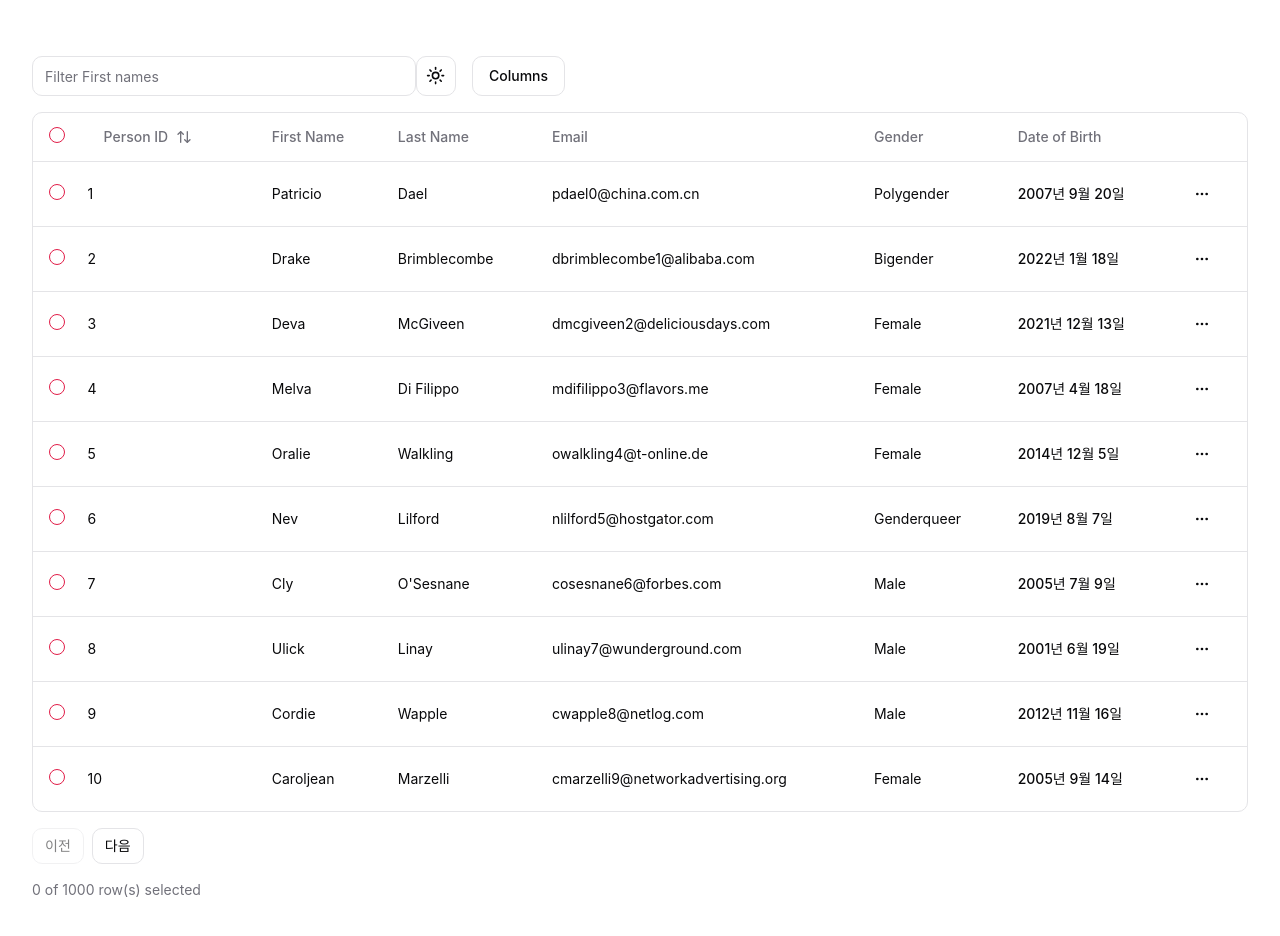
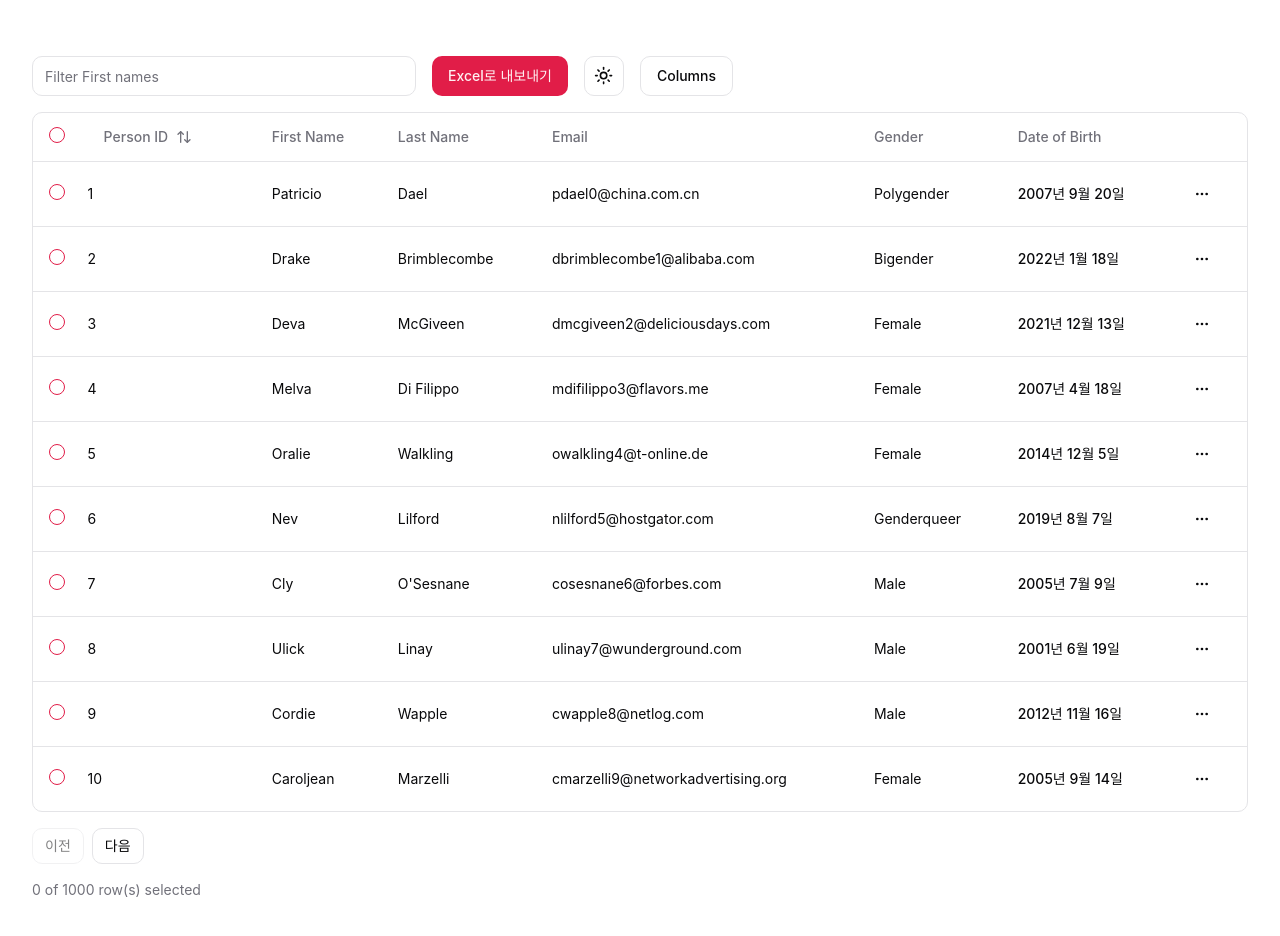
Before and after one commit to min33sky/tabletable, a Next.js app: page /people in a window 1280 px wide. Shown: the top 936 px of the page. Built offline with nearby package versions, Linux system fonts and the light colour scheme; a web font is replaced by a local one.

Commit message:
feat: export to excel

```diff
--- a/package.json
+++ b/package.json
@@ -21,6 +21,7 @@
     "clsx": "^2.0.0",
     "eslint": "8.47.0",
     "eslint-config-next": "13.4.13",
+    "json-as-xlsx": "^2.5.3",
     "lucide-react": "0.263.1",
     "next": "13.4.13",
     "next-themes": "^0.2.1",
--- a/src/app/people/data-table.tsx
+++ b/src/app/people/data-table.tsx
@@ -31,6 +31,7 @@
   DropdownMenuTrigger,
 } from '@/components/ui/dropdown-menu';
 import { ThemeToggle } from '@/components/ThemeToggle';
+import { downloadToExcel } from '@/lib/xlsx';
 
 interface DataTableProps<TData, TValue> {
   columns: ColumnDef<TData, TValue>[];
@@ -89,8 +90,13 @@
           className="max-w-sm"
         />
 
+        {/* Export to Excel */}
+        <Button onClick={() => downloadToExcel()} className="ml-4">
+          Excel로 내보내기
+        </Button>
+
         {/* Theme Selector */}
-        <ThemeToggle />
+        <ThemeToggle className="ml-4" />
 
         {/* Column Visibility */}
         <DropdownMenu>
--- /dev/null
+++ b/src/lib/xlsx.ts
@@ -0,0 +1,29 @@
+import { people } from '@/app/data/people';
+import xlsx, { IJsonSheet } from 'json-as-xlsx';
+import { formatDate } from './utils';
+
+export function downloadToExcel() {
+  let columns: IJsonSheet[] = [
+    {
+      sheet: 'Persons',
+      columns: [
+        { label: 'Person ID', value: 'id' },
+        { label: 'First Name', value: 'first_name' },
+        { label: 'Last Name', value: 'last_name' },
+        { label: 'Email', value: 'email' },
+        { label: 'Gender', value: 'gender' },
+        {
+          label: 'Date of Birth',
+          value: (row) => formatDate(row.date_of_birth as string),
+        },
+      ],
+      content: people,
+    },
+  ];
+
+  let settings = {
+    fileName: 'People Excel',
+  };
+
+  xlsx(columns, settings);
+}
```
Also changed, not shown: 1 other file (tests, documents, lock files or other folders).
